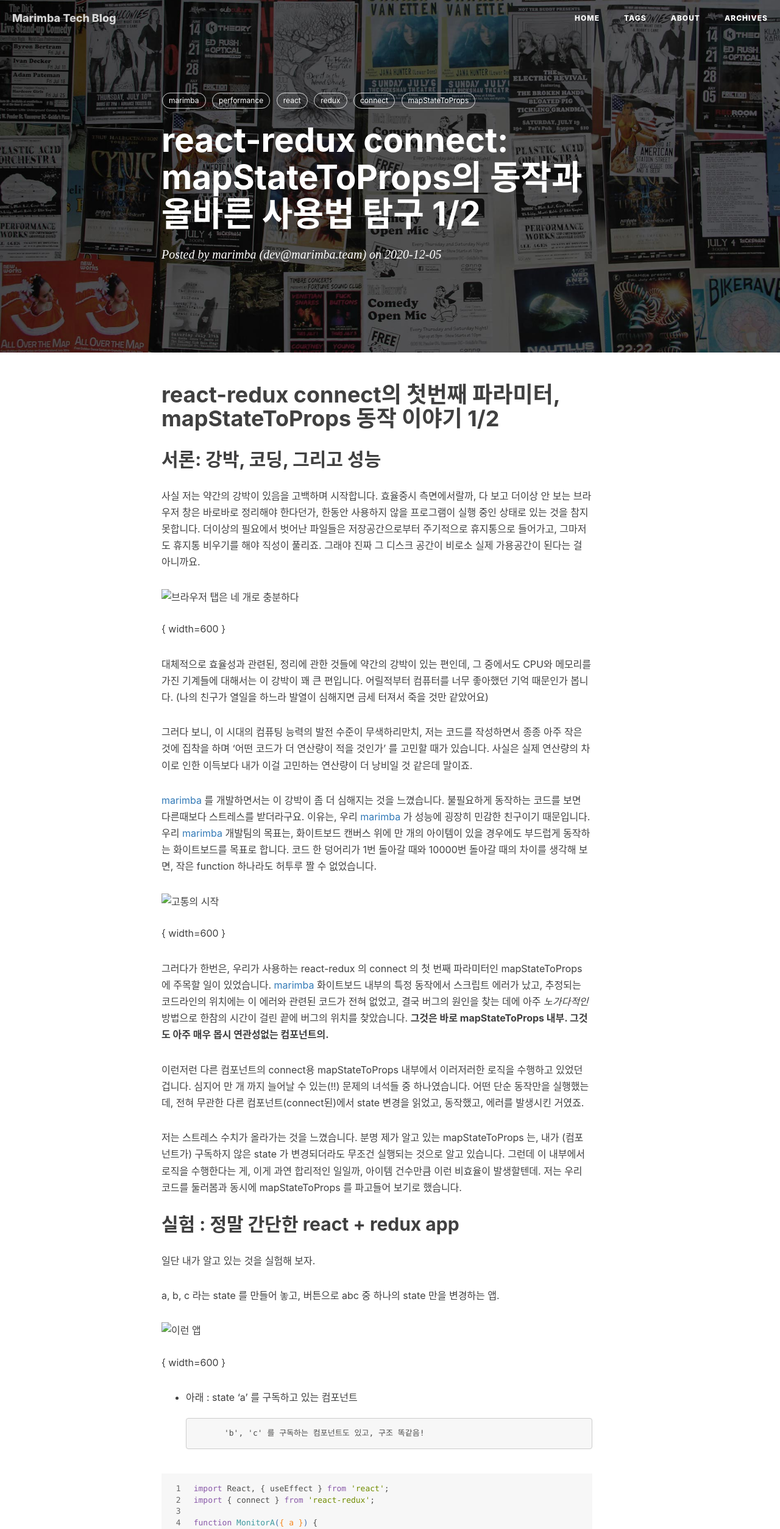
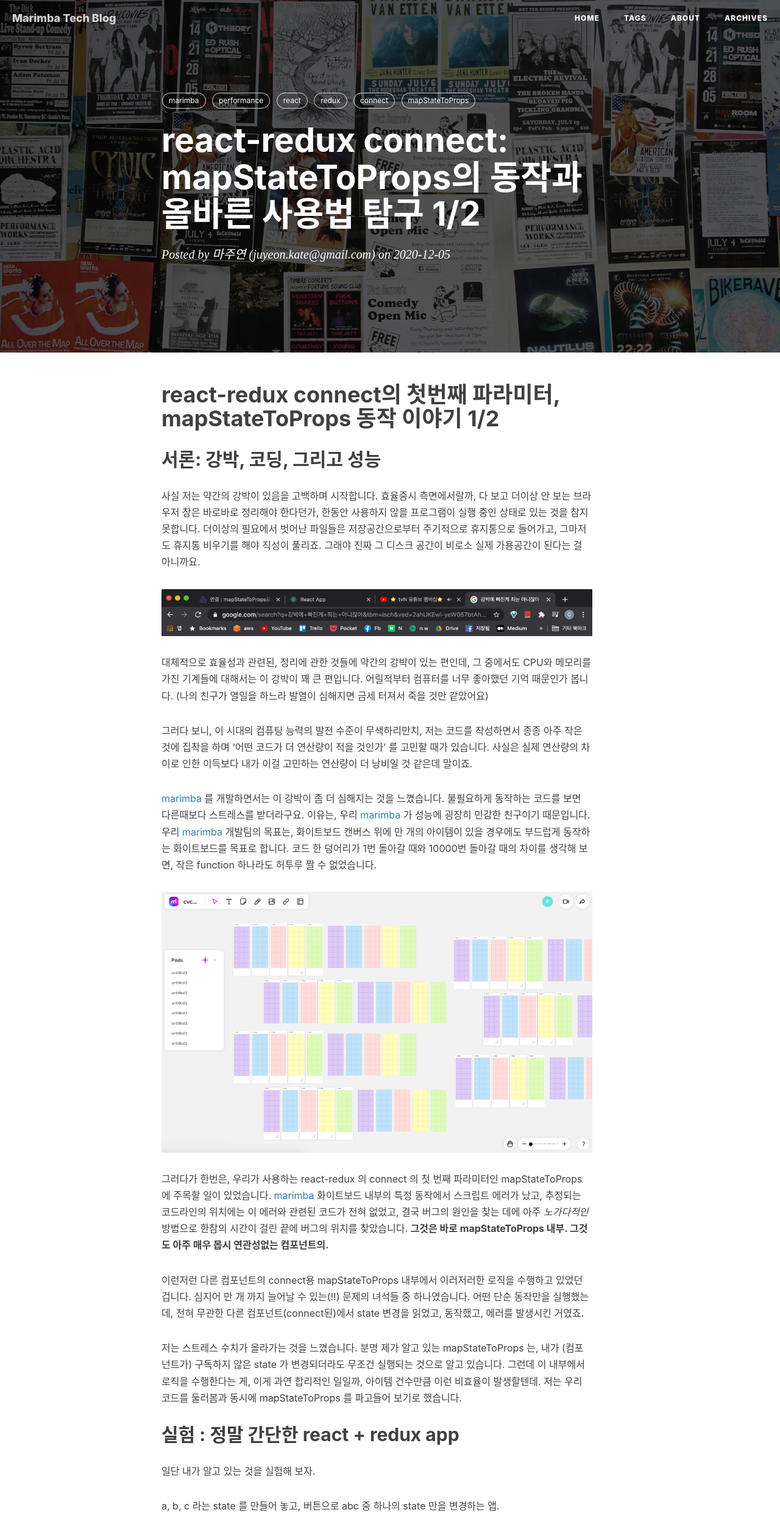
Before and after one commit to marimba-team/marimba-team.github.io, a plain HTML site: page 2020/12/05/react-redux-connect-mapStateToProps-1/index.html in a window 1280 px wide. Shown: the top 2507 px of the page at 61% size. Drawn offline with nearby package versions, Linux system fonts and the light colour scheme.

Commit message:
Site updated: 2020-12-06 00:08:39

```diff
--- a/2020/12/05/react-redux-connect-mapStateToProps-1/index.html
+++ b/2020/12/05/react-redux-connect-mapStateToProps-1/index.html
@@ -187,7 +187,7 @@
                     <h1>react-redux connect: mapStateToProps의 동작과 올바른 사용법 탐구 1/2</h1>
                     <h2 class="subheading"></h2>
                     <span class="meta">
-                        Posted by marimba (dev@marimba.team) on
+                        Posted by 마주연 (juyeon.kate@gmail.com) on
                         2020-12-05
                     </span>
                 </div>
@@ -208,17 +208,17 @@
                 post-container">
 
                 <h1 id="react-redux-connect의-첫번째-파라미터-mapStateToProps-동작-이야기-1-2"><a href="#react-redux-connect의-첫번째-파라미터-mapStateToProps-동작-이야기-1-2" class="headerlink" title="react-redux connect의 첫번째 파라미터, mapStateToProps 동작 이야기 1/2"></a>react-redux connect의 첫번째 파라미터, mapStateToProps 동작 이야기 1/2</h1><h2 id="서론-강박-코딩-그리고-성능"><a href="#서론-강박-코딩-그리고-성능" class="headerlink" title="서론: 강박, 코딩, 그리고 성능"></a>서론: 강박, 코딩, 그리고 성능</h2><p>사실 저는 약간의 강박이 있음을 고백하며 시작합니다. 효율중시 측면에서랄까, 다 보고 더이상 안 보는 브라우저 창은 바로바로 정리해야 한다던가, 한동안 사용하지 않을 프로그램이 실행 중인 상태로 있는 것을 참지 못합니다. 더이상의 필요에서 벗어난 파일들은 저장공간으로부터 주기적으로 휴지통으로 들어가고, 그마저도 휴지통 비우기를 해야 직성이 풀리죠. 그래야 진짜 그 디스크 공간이 비로소 실제 가용공간이 된다는 걸 아니까요. </p>
-<p><img src="../images/kate/browser+4.png" alt="브라우저 탭은 네 개로 충분하다">{ width=600 }</p>
+<p><img src="/images/kate/browser+4.png" alt="브라우저 탭은 네 개로 충분하다"></p>
 <p>대체적으로 효율성과 관련된, 정리에 관한 것들에 약간의 강박이 있는 편인데, 그 중에서도 CPU와 메모리를 가진 기계들에 대해서는 이 강박이 꽤 큰 편입니다. 어릴적부터 컴퓨터를 너무 좋아했던 기억 때문인가 봅니다. (나의 친구가 열일을 하느라 발열이 심해지면 금세 터져서 죽을 것만 같았어요)</p>
 <p>그러다 보니, 이 시대의 컴퓨팅 능력의 발전 수준이 무색하리만치, 저는 코드를 작성하면서 종종 아주 작은 것에 집착을 하며 ‘어떤 코드가 더 연산량이 적을 것인가’ 를 고민할 때가 있습니다. 사실은 실제 연산량의 차이로 인한 이득보다 내가 이걸 고민하는 연산량이 더 낭비일 것 같은데 말이죠.</p>
 <p><a target="_blank" rel="noopener" href="https://marimba.team/">marimba</a> 를 개발하면서는 이 강박이 좀 더 심해지는 것을 느꼈습니다. 불필요하게 동작하는 코드를 보면 다른때보다 스트레스를 받더라구요. 이유는, 우리 <a target="_blank" rel="noopener" href="https://marimba.team/">marimba</a> 가 성능에 굉장히 민감한 친구이기 때문입니다. 우리 <a target="_blank" rel="noopener" href="https://marimba.team/">marimba</a> 개발팀의 목표는, 화이트보드 캔버스 위에 만 개의 아이템이 있을 경우에도 부드럽게 동작하는 화이트보드를 목표로 합니다. 코드 한 덩어리가 1번 돌아갈 때와 10000번 돌아갈 때의 차이를 생각해 보면, 작은 function 하나라도 허투루 짤 수 없었습니다.</p>
-<p><img src="../images/kate/10000.png" alt="고통의 시작">{ width=600 }</p>
+<p><img src="/images/kate/10000.png" alt="고통의 시작"></p>
 <p>그러다가 한번은, 우리가 사용하는 react-redux 의 connect 의 첫 번째 파라미터인 mapStateToProps 에 주목할 일이 있었습니다. <a target="_blank" rel="noopener" href="https://marimba.team/">marimba</a> 화이트보드 내부의 특정 동작에서 스크립트 에러가 났고, 추정되는 코드라인의 위치에는 이 에러와 관련된 코드가 전혀 없었고, 결국 버그의 원인을 찾는 데에 아주 <em>노가다적인</em> 방법으로 한참의 시간이 걸린 끝에 버그의 위치를 찾았습니다. <strong>그것은 바로 mapStateToProps 내부. 그것도 아주 매우 몹시 연관성없는 컴포넌트의.</strong></p>
 <p>이런저런 다른 컴포넌트의 connect용 mapStateToProps 내부에서 이러저러한 로직을 수행하고 있었던 겁니다. 심지어 만 개 까지 늘어날 수 있는(!!) 문제의 녀석들 중 하나였습니다. 어떤 단순 동작만을 실행했는데, 전혀 무관한 다른 컴포넌트(connect된)에서 state 변경을 읽었고, 동작했고, 에러를 발생시킨 거였죠.</p>
 <p>저는 스트레스 수치가 올라가는 것을 느꼈습니다. 분명 제가 알고 있는 mapStateToProps 는, 내가 (컴포넌트가) 구독하지 않은 state 가 변경되더라도 무조건 실행되는 것으로 알고 있습니다. 그런데 이 내부에서 로직을 수행한다는 게, 이게 과연 합리적인 일일까, 아이템 건수만큼 이런 비효율이 발생할텐데. 저는 우리 코드를 둘러봄과 동시에 mapStateToProps 를 파고들어 보기로 했습니다.</p>
 <h2 id="실험-정말-간단한-react-redux-app"><a href="#실험-정말-간단한-react-redux-app" class="headerlink" title="실험 : 정말 간단한 react + redux app"></a>실험 : 정말 간단한 react + redux app</h2><p>일단 내가 알고 있는 것을 실험해 보자.</p>
 <p>a, b, c 라는 state 를 만들어 놓고, 버튼으로 abc 중 하나의 state 만을 변경하는 앱.</p>
-<p><img src="../images/kate/screen1.png" alt="이런 앱">{ width=600 }</p>
+<p><img src="/images/kate/screen1.png" alt="이런 앱"></p>
 <ul>
 <li>아래 :  state ‘a’ 를 구독하고 있는 컴포넌트<pre><code>      &#39;b&#39;, &#39;c&#39; 를 구독하는 컴포넌트도 있고, 구조 똑같음!</code></pre>
 </li>
@@ -228,9 +228,10 @@
 
 
 <p>state ‘b’ 값을 바꾸는 액션인 ‘dispatch set B’ 버튼을 누른 결과 화면(console)</p>
-<p><img src="../images/kate/screen2.png">{ width=600 }</p>
+<p><img src="/images/kate/screen2.png"></p>
 <p>예상대로,  useEffect 는 b 만 호출되었고,</p>
 <p>mapStateToProps 는 모든 컴포넌트에서 호출됨!</p>
+<p><a target="_blank" rel="noopener" href="https://github.com/marimba-team/201205-map-state-to-props-example">너무 쉬운 코드지만 혹시나해서 소스코드 보시려면 여기</a></p>
 <h2 id="실험-결과로-하여금-생각해보면"><a href="#실험-결과로-하여금-생각해보면" class="headerlink" title="실험 결과로 하여금 생각해보면,"></a>실험 결과로 하여금 생각해보면,</h2><ul>
 <li>만약 state로부터 <strong>a 의 값을 받아 가공</strong>해서 써야 하는 컴포넌트라면, </li>
 <li>가공하는 로직은</li>
```
Also changed, not shown: index.html (+1 -1 lines).
